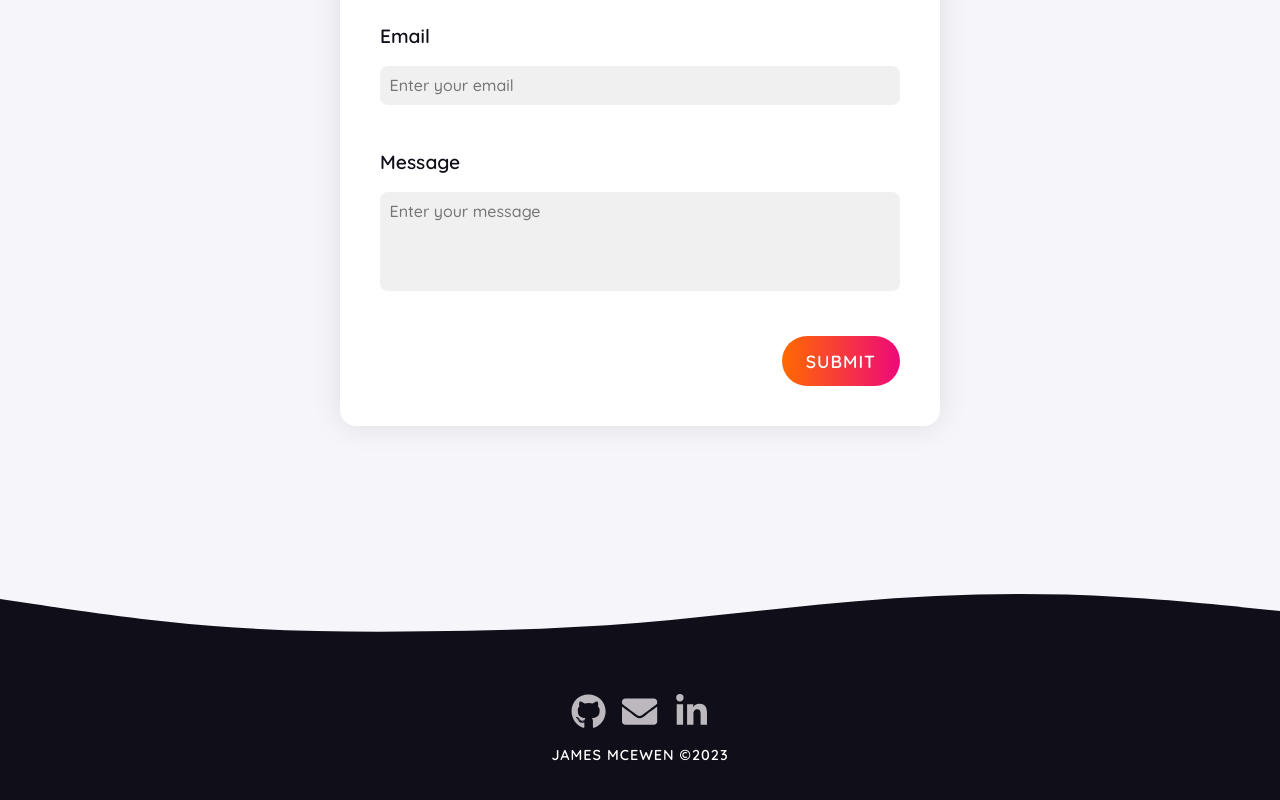
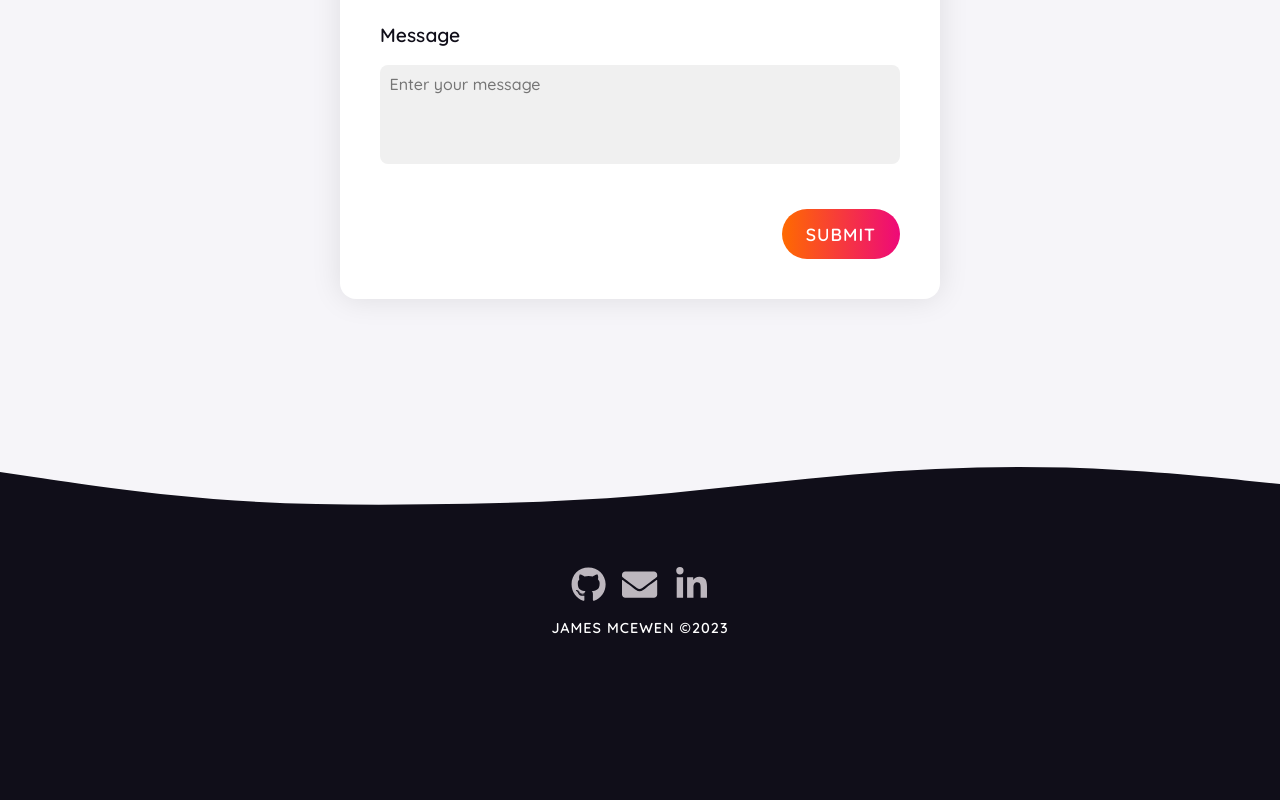
Before and after one commit to jemcewen/portfolio, a React (Create React App) app: page / in a window 1280 px wide. Shown: the part 3712-4512 px from the top of the page. After the commit the page ends 4410 px from the top, so only its background shows below. Built offline with nearby package versions, Linux system fonts and the light colour scheme; the HTML template or start-up script is replaced by a standard one.

Commit message:
Fix grid spacing

```diff
--- a/src/layout/Contact/Contact.module.css
+++ b/src/layout/Contact/Contact.module.css
@@ -2,22 +2,23 @@
   position: relative;
   min-height: calc(100vh - 5rem);
   display: grid;
-  grid-template-rows: 1fr auto 1fr;
+  grid-template-rows: auto 1fr;
   justify-items: center;
   align-content: end;
   background-color: #f6f5f9;
   color: #100e19;
-  scroll-margin-top: -5rem;
+  scroll-margin-top: 5rem;
 }
 
 @media (max-width: 480px) {
   .section {
     min-height: calc(100vh - 4rem);
+    scroll-margin-top: 4rem;
   }
 }
 
 .content {
-  grid-row-start: 2;
+  grid-row-start: 1;
   display: flex;
   flex-direction: column;
   align-items: center;
@@ -31,7 +32,6 @@
   .content {
     gap: 2rem;
     margin-bottom: 4rem;
-    scroll-margin-top: 4rem;
   }
 }
 
@@ -109,7 +109,7 @@
   background-position: center;
   background-size: cover;
   background-image: url('/public/svg/bottom-wave.svg');
-  grid-row-start: 3;
+  grid-row-start: 2;
   align-self: end;
   margin-bottom: -1px;
 }
```
